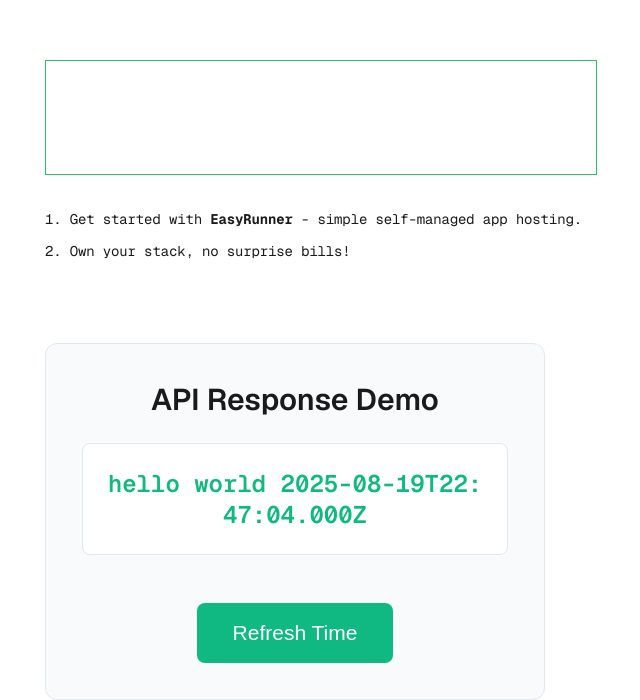
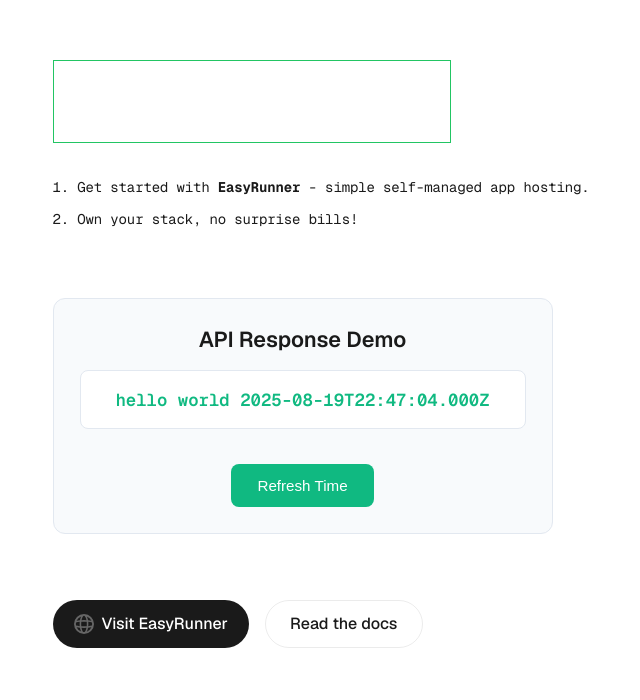
Before and after one commit to janaka/next-helloworld-app, a Next.js app: page / in a window 1280 px wide. Shown: the part 104-804 px from the top of the page, without its empty margins (319-959 px from the left). Built offline with nearby package versions, Linux system fonts and the light colour scheme; a web font is replaced by a local one.

Commit message:
style(css): move responsive font sizes to globals.css

```diff
--- a/src/app/globals.css
+++ b/src/app/globals.css
@@ -1,6 +1,31 @@
 /* Set base font size like EasyRunner */
 html {
   font-size: 18pt;
+}
+
+/* EasyRunner responsive font sizes - moved from page.module.css */
+@media (max-width: 1680px) {
+  html {
+    font-size: 13pt;
+  }
+}
+
+@media (max-width: 1280px) {
+  html {
+    font-size: 13pt;
+  }
+}
+
+@media (max-width: 980px) {
+  html {
+    font-size: 11pt;
+  }
+}
+
+@media (max-width: 736px) {
+  html {
+    font-size: 11pt;
+  }
 }
 
 :root {
--- a/src/app/page.module.css
+++ b/src/app/page.module.css
@@ -214,10 +214,6 @@ a.secondary {
 
 /* EasyRunner responsive breakpoints - EXACT COPY */
 @media (max-width: 736px) {
-  html {
-    font-size: 11pt;
-  }
-
   .logoContainer:not(:first-child) {
     margin-top: 0rem !important;
   }
```
